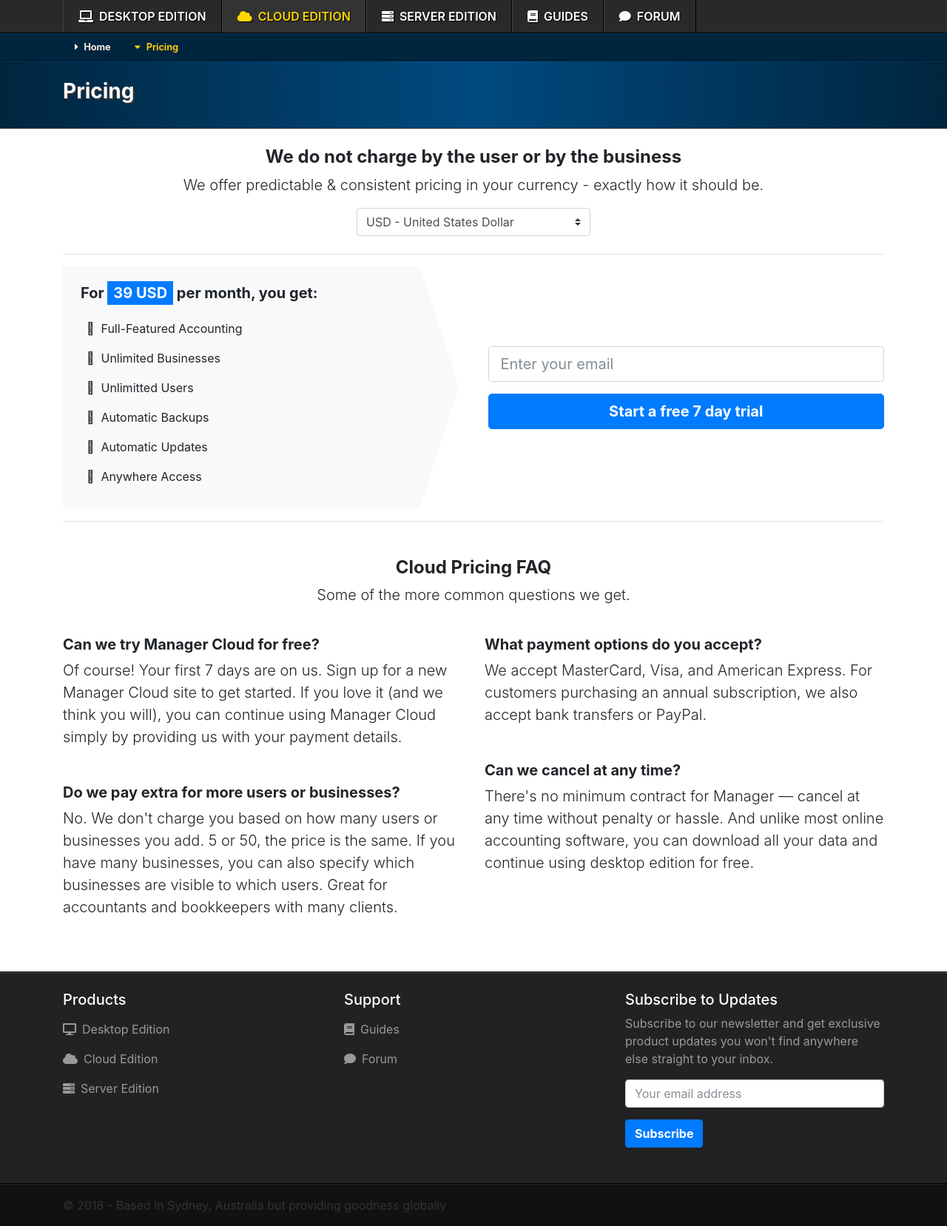
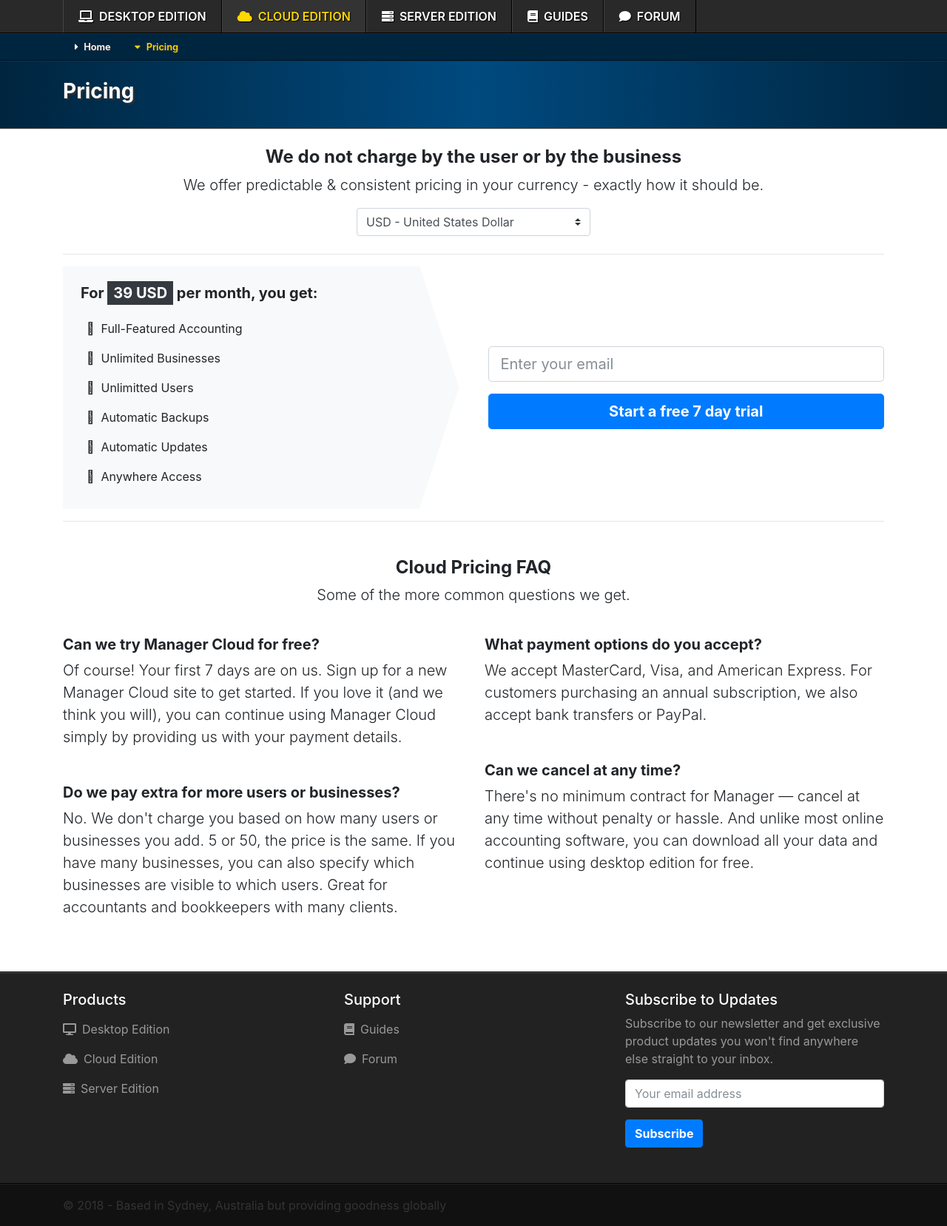
Before and after one commit to 3etechinns/www.manager.io, a Jekyll site: the page built from cloud/pricing/index.html, in a window 1280 px wide. Shown: the whole page at 74% size. Built offline with Jekyll 4.4.1, drawn with Linux system fonts in a browser that asks for light colours; nearby versions of some CDN libraries; comment, search, counter and statistics services are not loaded.

Commit message:
no message

```diff
--- a/cloud/pricing/index.html
+++ b/cloud/pricing/index.html
@@ -10,7 +10,7 @@ title: Pricing
 <div id="priceContainer" class="row">
   <div class="col-md pr-4">
     <div class="bg-light p-4" style="webkit-clip-path: polygon(0% 0%, 90% 0, 100% 50%, 90% 100%, 0% 100%); clip-path: polygon(0% 0%, 90% 0, 100% 50%, 90% 100%, 0% 100%)">
-      <h5 class="font-weight-bold mb-3">For <span id="price" class="bg-primary text-white py-1 px-2">...</span> per month, you get:</h5>
+      <h5 class="font-weight-bold mb-3">For <span id="price" class="bg-dark text-white py-1 px-2">...</span> per month, you get:</h5>
       <table>
         <tr><td class="text-center p-2"><i class="fal fa-cubes"></i></td><td>Full-Featured Accounting</td></tr>
         <tr><td class="text-center p-2"><i class="fal fa-building"></i></td><td>Unlimited Businesses</td></tr>
--- a/server/pricing/index.html
+++ b/server/pricing/index.html
@@ -10,7 +10,7 @@ title: Pricing
 <div id="priceContainer" class="row">
   <div class="col-md pr-4">
     <div class="bg-light p-4" style="webkit-clip-path: polygon(0% 0%, 90% 0, 100% 50%, 90% 100%, 0% 100%); clip-path: polygon(0% 0%, 90% 0, 100% 50%, 90% 100%, 0% 100%)">
-      <h5 class="font-weight-bold mb-3">For <span id="price" class="bg-success text-white py-1 px-2">...</span> you get:</h5>
+      <h5 class="font-weight-bold mb-3">For <span id="price" class="bg-dark text-white py-1 px-2">...</span> you get:</h5>
       <table>
         <tr><td class="text-center p-2"><i class="fal fa-infinity"></i></td><td>Perpetual License</td></tr>
         <tr><td class="text-center p-2"><i class="fal fa-calendar-alt"></i></td><td>Free Year of Upgrades</td></tr>
```
